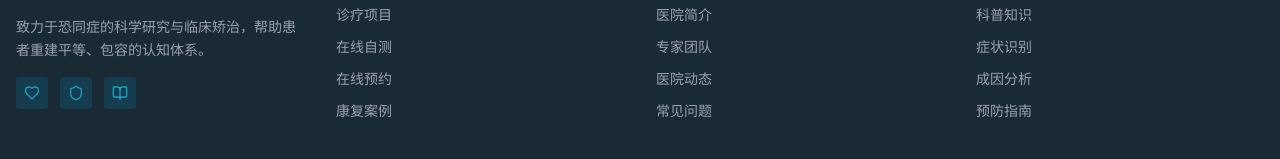
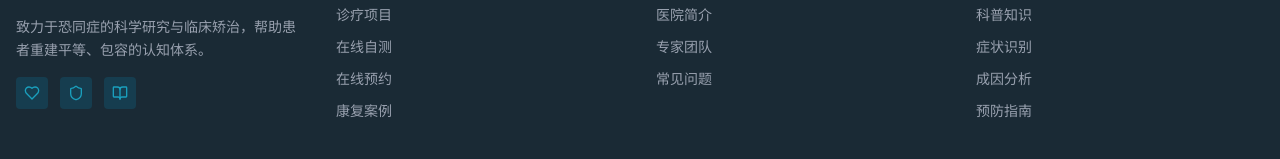
Before and after one commit to JacobYixi/old-broadlovehch, a Next.js app: page / in a window 1280 px wide. Shown: the part 2855-3014 px from the top of the page. Built offline with nearby package versions, Linux system fonts and the light colour scheme.

Commit message:
fix(footer): 删除Footer中的医院动态链接

```diff
--- a/src/components/layout/Footer.tsx
+++ b/src/components/layout/Footer.tsx
@@ -16,7 +16,6 @@ const quickLinks = [
     links: [
       { href: '/about', label: '医院简介' },
       { href: '/team', label: '专家团队' },
-      { href: '/news', label: '医院动态' },
       { href: '/faq', label: '常见问题' },
     ],
   },
```
